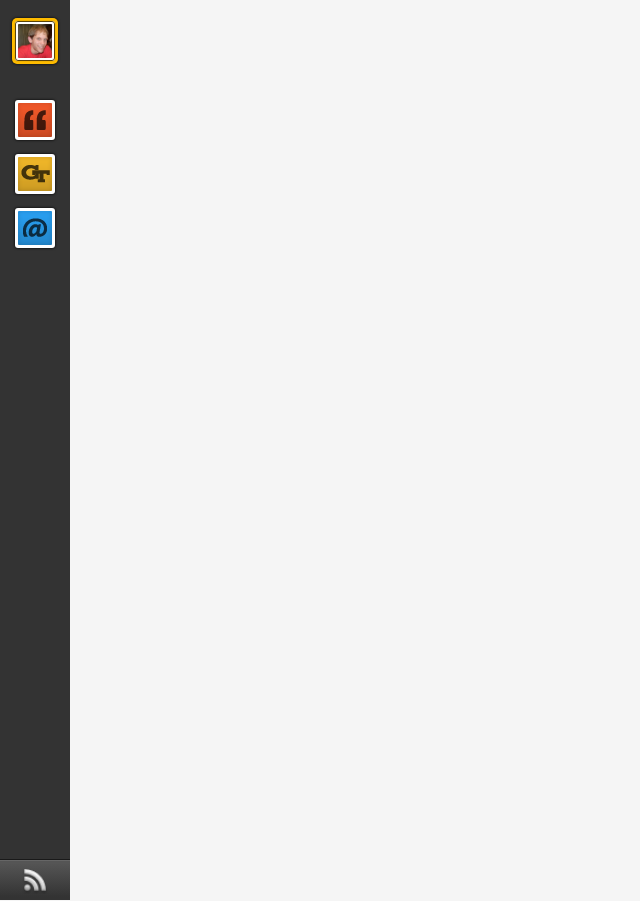
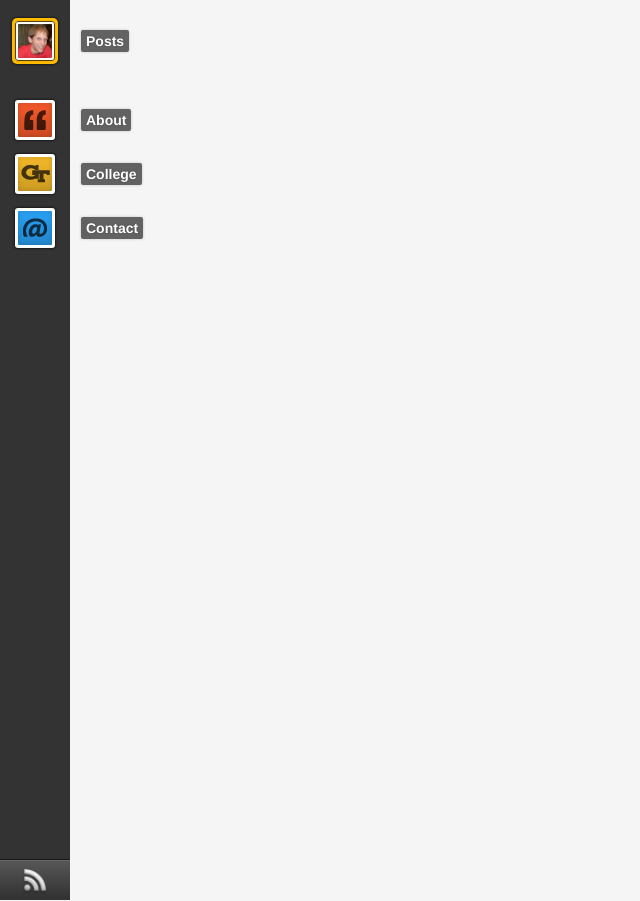
Before and after one commit to Tanner/Blog, a Jekyll site: the page built from index.html, in a window 1280 px wide. Shown: the whole page, without its empty margins (0-640 px from the left). Built offline with Jekyll 4.4.1, drawn with Linux system fonts in a browser that asks for light colours; nearby versions of some CDN libraries; Markdown is read by kramdown in place of the engine named in the settings.

Commit message:
Style tool tips.

```diff
--- a/_layouts/default.html
+++ b/_layouts/default.html
@@ -23,7 +23,7 @@
 			<li class="selected">
 				<div class="icon">
 					<div class="inner-icon">
-						<a id="avatar"></a>
+						<a id="avatar"><span class="tooltip">Posts</span></a>
 					</div>
 				</div>
 			</li>
@@ -31,7 +31,7 @@
 			<li>
 				<div class="icon">
 					<div class="inner-icon">
-						<a id="about">About</a>
+						<a id="about"><span class="tooltip">About</span></a>
 					</div>
 				</div>
 			</li>
@@ -39,7 +39,7 @@
 			<li>
 				<div class="icon">
 					<div class="inner-icon">
-						<a id="gt">School</a>
+						<a id="gt"><span class="tooltip">College</span></a>
 					</div>
 				</div>
 			</li>
@@ -47,7 +47,7 @@
 			<li>
 				<div class="icon">
 					<div class="inner-icon">
-						<a id="contact">Contact</a>
+						<a id="contact"><span class="tooltip">Contact</span></a>
 					</div>
 				</div>
 			</li>
--- a/css/style.css
+++ b/css/style.css
@@ -144,16 +144,31 @@ img {
 	height: 100%;
 	width: 100%;
 
-	text-indent: -500px;
-	overflow: hidden;
-
 	background-size: 34px;
 
 	-webkit-box-shadow: inset 0 0 5px rgba(0, 0, 0, 0.15);
 
-	overflow: hidden;
+	-webkit-border-radius: 1px;
+}
 
-	-webkit-border-radius: 1px;
+#sidebar .inner-icon .tooltip {
+	margin-left: 63px;
+	margin-top: 6px;
+
+	display: inline-block;
+	position: absolute;
+
+	padding: 3px 5px;
+
+	color: #fff;
+	font-weight: bold;
+	font-size: 14px;
+
+	background: rgba(0, 0, 0, 0.6);
+	-webkit-border-radius: 2px;
+
+	text-shadow: 0 0 2px rgba(0, 0, 0, 0.25);
+	-webkit-box-shadow: 0 0 3px rgba(0, 0, 0, 0.2);
 }
 
 #sidebar .inner-icon #avatar {
@@ -224,7 +239,7 @@ img {
 	overflow: scroll;
 
 	-webkit-transform: translateZ(0);
-	-webkit-transition: margin-left 0.5s ease-in-out;
+	-webkit-transition: margin-left 0.3s ease-in-out;
 }
 
 .expanded {
@@ -316,7 +331,7 @@ img {
 
 	font-family: "Helvetica", sans-serif;
 
-	-webkit-transition: margin-left 0.5s ease-in-out;
+	-webkit-transition: margin-left 0.3s ease-in-out;
 }
 
 .contracted {
```
